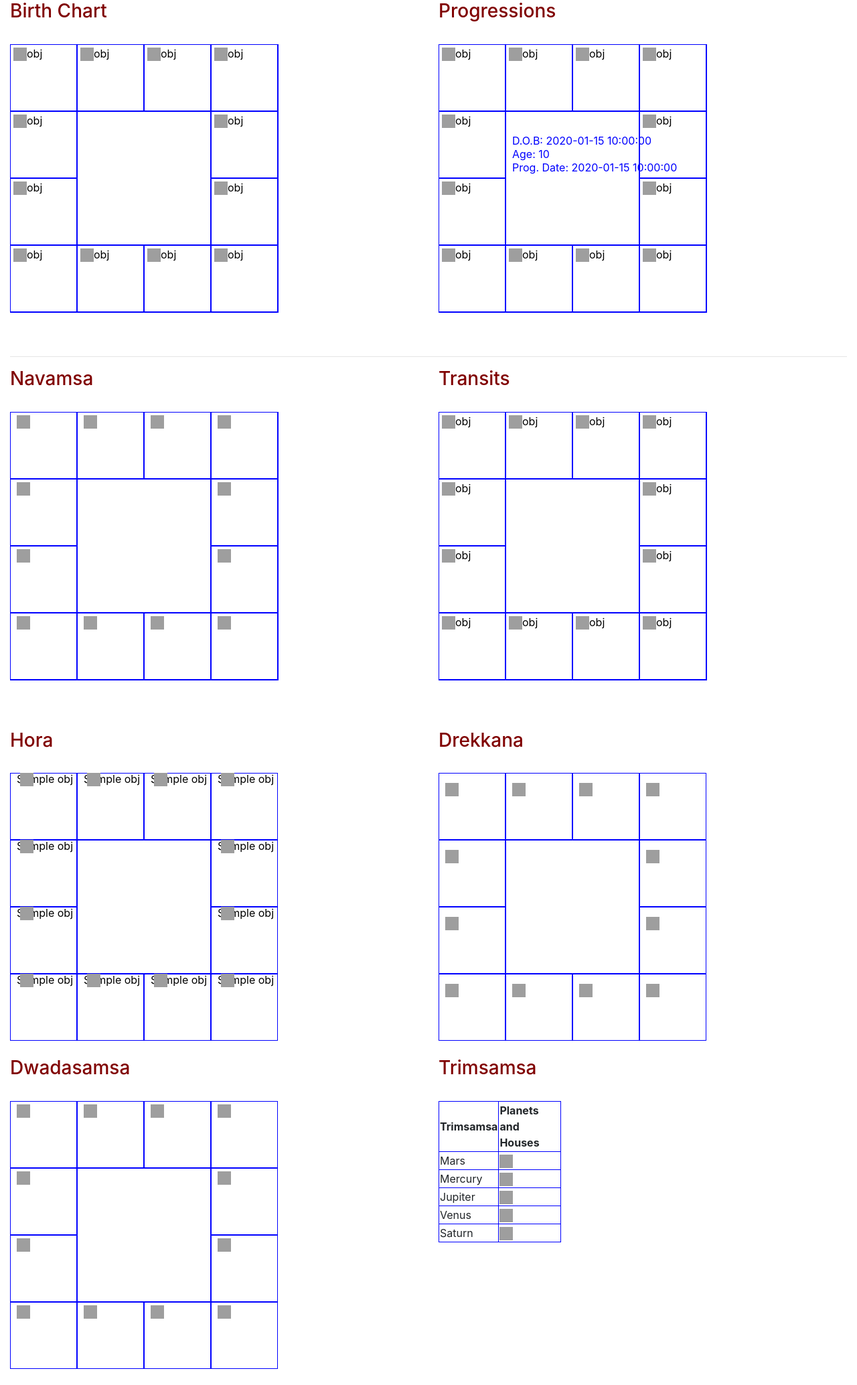
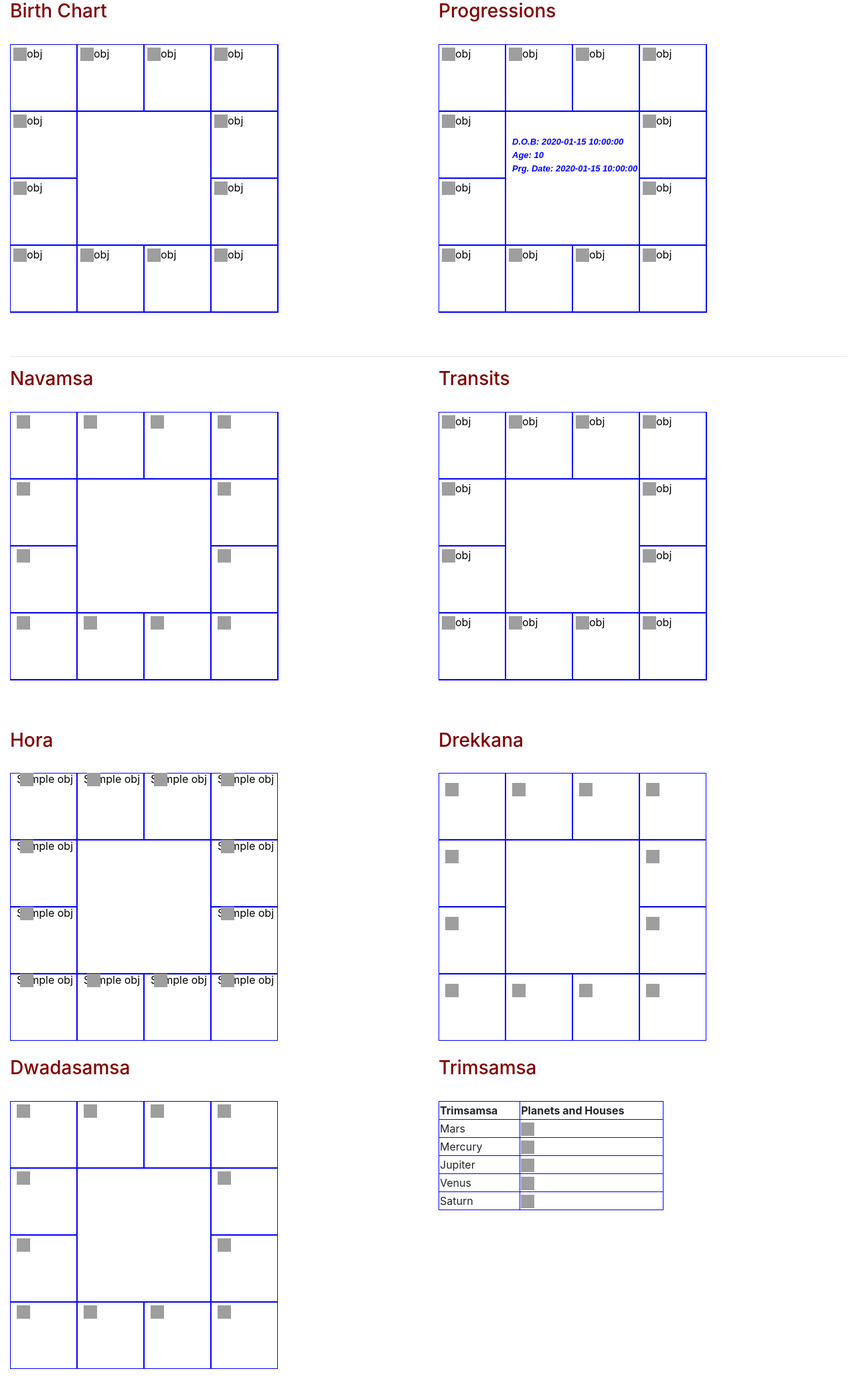
Before and after one commit to krishnakanthpps/MRLAstro, a Flask app: template templates/display_chart.html in a window 1280 px wide. Shown: the part 366-2434 px from the top of the page at 67% size. Run offline with Flask 2, Linux system fonts and the light colour scheme; the template is opened without the code that fills it: most values are stand-ins (such as "Sample title", 1, 10 or a date in 2020); some libraries are stand-ins or nearby versions; grey boxes are pictures that could not be loaded.

Commit message:
display changes

```diff
--- a/templates/display_chart.html
+++ b/templates/display_chart.html
@@ -30,9 +30,6 @@
 <p style="text-align:center">E.K ☉ C.V.V ☉ M.N ☉ M.R.L</p>
 
 <!-- print chart data -->
-
-
-
 <br>
 <p><b>Birth Details:</b><br>
 <p>
@@ -215,11 +212,13 @@ Time Zone: {{ tz }}
           {% set count.value = count.value + 15 %}
         {% endfor %}
 
-
+        <style>
+          .small { font: bold italic 13px sans-serif; }
+        </style>
         <!-- Add progression details here -->
-        <text x="110" y="150" fill="blue" >D.O.B: {{prg_details['dob']}}</text>
-        <text x="110" y="170" fill="blue">Age: {{prg_details['curr_age']}}</text>
-        <text x="110" y="190" fill="blue">Prog. Date: {{prg_details['prg_date']}}</text>
+        <text x="110" y="150" fill="blue" class="small">D.O.B: {{prg_details['dob']}}</text>
+        <text x="110" y="170" fill="blue" class="small">Age: {{prg_details['curr_age']}}</text>
+        <text x="110" y="190" fill="blue" class="small">Prg. Date: {{prg_details['prg_date']}}</text>
   <!-- Progression details end -->
 
   <rect x="300" y="100" width="100" height="100" stroke="blue" fill="transparent" stroke-width="2"/>
@@ -801,7 +800,7 @@ Time Zone: {{ tz }}
 <div class="col-sm-6">
 <h3>Trimsamsa</h3>
 <br>
-<table style="width:30%" border=1 bordercolor=blue>
+<table style="width:55%" border=1 bordercolor=blue>
   <tr>
     <th>Trimsamsa</th>
     <th>Planets and Houses</th>
```
